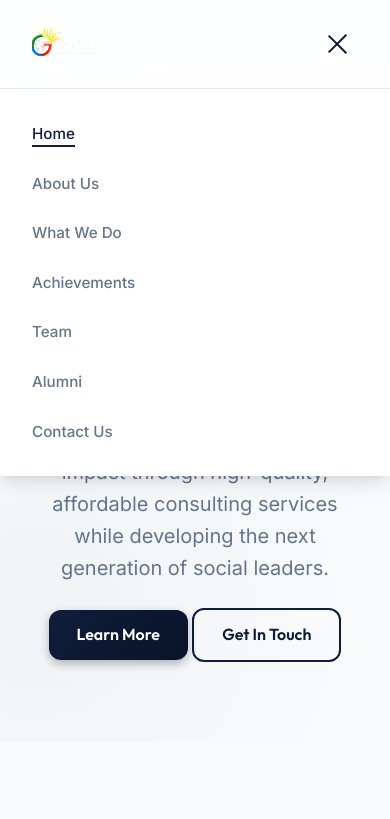
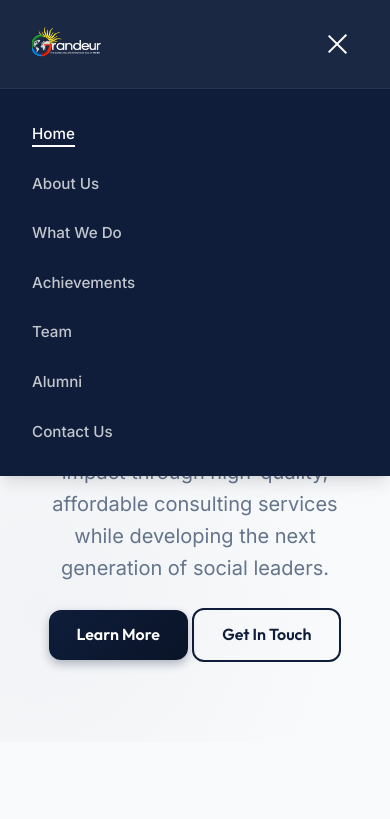
Before and after one commit to Two19Labs/grandeutwebsitefinal, a plain HTML site: page index.html in a window 390 px wide. Both pictures are taken after a click on the button "Toggle Navigation". Shown: the top 819 px of the page. Drawn offline with Linux system fonts and the light colour scheme.

Commit message:
Update header background to dark blue and nav links to white

```diff
--- a/style.css
+++ b/style.css
@@ -57,15 +57,15 @@ a {
     left: 0;
     width: 100%;
     z-index: 1000;
-    background: rgba(255, 255, 255, 0.85);
+    background: rgba(15, 29, 58, 0.95);
     backdrop-filter: blur(12px);
     -webkit-backdrop-filter: blur(12px);
-    border-bottom: 1px solid rgba(var(--dark-rgb), 0.05);
+    border-bottom: 1px solid rgba(255, 255, 255, 0.1);
     transition: var(--transition);
 }
 
 .header.scrolled {
-    background: #ffffff;
+    background: #0f1d3a;
     box-shadow: var(--shadow-md);
 }
 
@@ -144,13 +144,13 @@ a {
 .nav-link {
     font-size: 0.95rem;
     font-weight: 500;
-    color: var(--text-muted);
+    color: rgba(255, 255, 255, 0.75);
     position: relative;
     padding: 0.25rem 0;
 }
 
 .nav-link:hover, .nav-link.active {
-    color: var(--primary);
+    color: #ffffff;
 }
 
 .nav-link::after {
@@ -160,7 +160,7 @@ a {
     left: 0;
     width: 0;
     height: 2px;
-    background: var(--primary);
+    background: #ffffff;
     transition: var(--transition);
 }
 
@@ -182,7 +182,7 @@ a {
     display: block;
     width: 25px;
     height: 2px;
-    background: var(--dark);
+    background: #ffffff;
     transition: var(--transition);
 }
 
@@ -802,10 +802,10 @@ a {
         top: 100%;
         left: 0;
         width: 100%;
-        background: white;
+        background: #0f1d3a;
         padding: 2rem;
         box-shadow: var(--shadow-lg);
-        border-top: 1px solid var(--border);
+        border-top: 1px solid rgba(255, 255, 255, 0.1);
         gap: 1.5rem;
         align-items: flex-start;
     }
```
